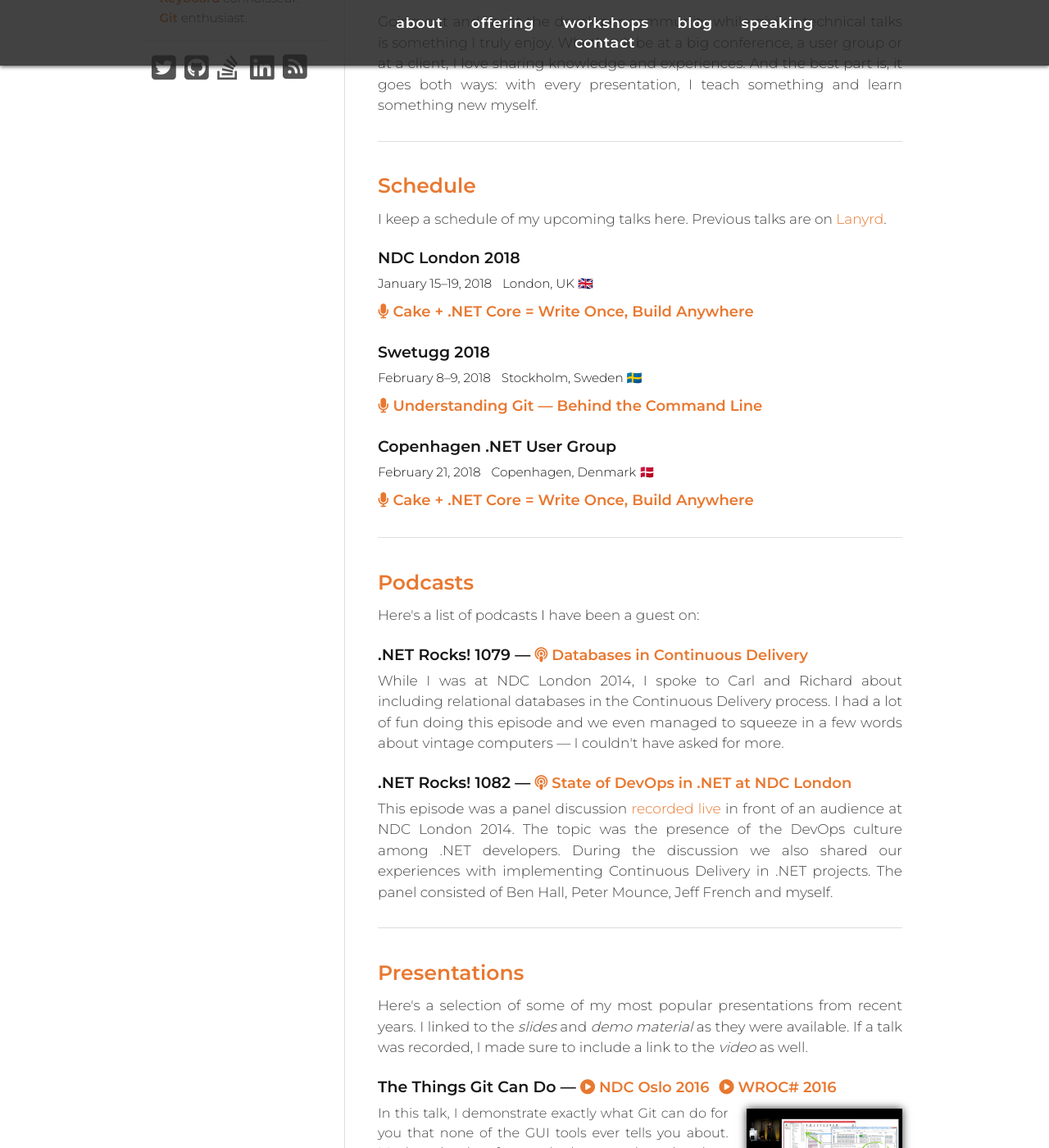
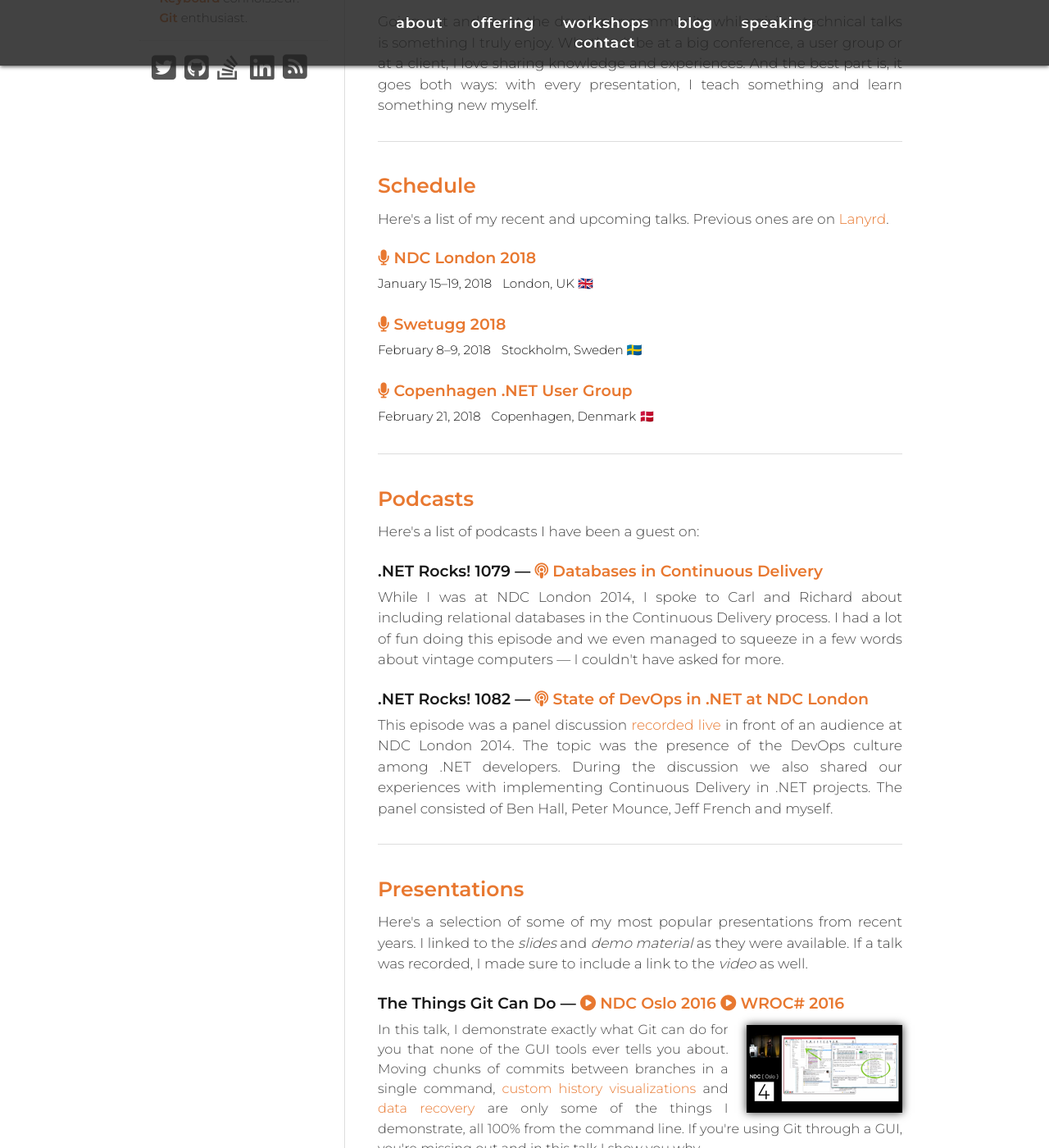
Before and after one commit to megakemp/megakemp.github.io, a Jekyll site: the page built from speaking/index.html, in a window 1280 px wide and 1400 px high, scrolled down 422 px. Shown: the whole window at 82% size. Built offline with Jekyll 4.4.1, drawn with Linux system fonts in a browser that asks for light colours; nearby versions of some CDN libraries; comment, search, counter and statistics services are not loaded.

Commit message:
Makes the speaking schedule a little more compact

```diff
--- a/_includes/css/screen.css
+++ b/_includes/css/screen.css
@@ -131,8 +131,6 @@
 
 h4 a {
   display: inline-block;
-  font-size: 95%;
-  margin-right: 5pt;
 }
 
 ul {
--- a/speaking/index.html
+++ b/speaking/index.html
@@ -17,38 +17,35 @@
   <hr/>
 
   <h2 id="schedule">Schedule</h2>
-  <p>I keep a schedule of my upcoming talks here. Previous talks are on <a href="http://lanyrd.com/profile/ecampidoglio/" target="_blank">Lanyrd</a>.</p>
+  <p>Here's a list of my recent and upcoming talks. Previous ones are on <a href="http://lanyrd.com/profile/ecampidoglio/" target="_blank">Lanyrd</a>.</p>
 
   <h4>
-    <span>NDC London 2018</span>
+      <span><a href="https://ndc-london.com/talk/cake-net-core-write-once-build-anywhere/" target="_blank"><i class="fa fa-microphone" aria-hidden="true"></i> NDC London 2018</a></span>
     <div class="nowrap">
       <span class="inline-info">January 15–19, 2018</span>
       <span class="inline-info">London, UK 🇬🇧</span>
     </div>
   </h4>
-  <h4><a href="https://ndc-london.com/talk/cake-net-core-write-once-build-anywhere/" target="_blank"><i class="fa fa-microphone" aria-hidden="true"></i> Cake + .NET Core = Write Once, Build Anywhere</a></h4>
 
   <p></p>
 
   <h4>
-    <span>Swetugg 2018</span>
+      <span><a href="https://swetugg.se/swetugg-2018/speakers/enrico-campidoglio/" target="_blank"><i class="fa fa-microphone" aria-hidden="true"></i> Swetugg 2018</a></span>
     <div class="nowrap">
       <span class="inline-info">February 8–9, 2018</span>
       <span class="inline-info">Stockholm, Sweden 🇸🇪</span>
     </div>
   </h4>
-  <h4><a href="https://swetugg.se/swetugg-2018/speakers/enrico-campidoglio/" target="_blank"><i class="fa fa-microphone" aria-hidden="true"></i> Understanding Git — Behind the Command Line</a></h4>
 
   <p></p>
 
   <h4>
-    <span>Copenhagen .NET User Group</span>
+      <span><a href="https://www.meetup.com/Copenhagen-Net-User-Group/events/247489498/" target="_blank"><i class="fa fa-microphone" aria-hidden="true"></i> Copenhagen .NET User Group</a></span>
     <div class="nowrap">
       <span class="inline-info">February 21, 2018</span>
       <span class="inline-info">Copenhagen, Denmark 🇩🇰</span>
     </div>
   </h4>
-  <h4><a href="https://www.meetup.com/Copenhagen-Net-User-Group/events/247489498/" target="_blank"><i class="fa fa-microphone" aria-hidden="true"></i> Cake + .NET Core = Write Once, Build Anywhere</a></h4>
 
   <hr/>
 
```
